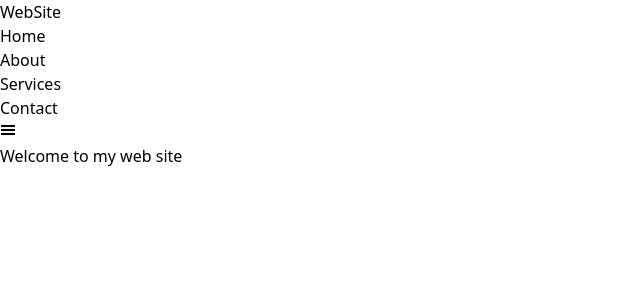
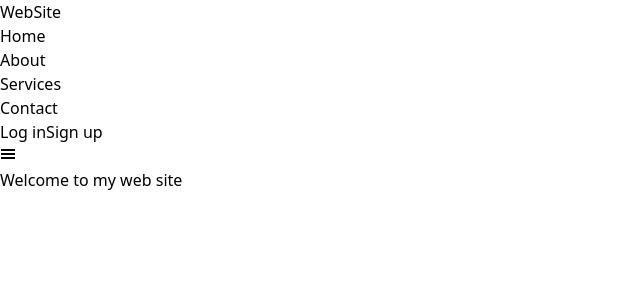
Before and after one commit to elhadjtall/SITE_AGENCE, a React (Vite) app in the folder frontend/: page / in a window 1280 px wide. Shown: the top 300 px of the page, without its empty margins (0-640 px from the left). Built offline with nearby package versions, Linux system fonts and the light colour scheme.

Commit message:
Ajout du sign et login

```diff
--- a/frontend/src/App.jsx
+++ b/frontend/src/App.jsx
@@ -1,6 +1,7 @@
 import React from 'react';
 import NavItems from './components/NavItems';
 import { Outlet } from 'react-router-dom';
+import Header from './components/Header';
 
 const App = () => {
   return (
--- a/frontend/src/components/Header.jsx
+++ b/frontend/src/components/Header.jsx
@@ -1,42 +1,12 @@
-// import React from "react";
-// import { Link } from "react-router-dom";
+import React from 'react';
+import { Link } from 'react-router-dom';
 
-// const Header = () => {
-//   return (
-//     <nav style={styles.nav}>
-//       <ul style={styles.ul}>
-//         <li style={styles.li}>
-//           <Link to="/" style={styles.link}>Accueil</Link>
-//         </li>
-//         <li style={styles.li}>
-//           <Link to="/add" style={styles.link}>Ajouter un Immeuble</Link>
-//         </li>
-//         <li style={styles.li}>
-//           <Link to="/view" style={styles.link}>Voir les Immeubles</Link>
-//         </li>
-//       </ul>
-//     </nav>
-//   );
-// };
+const Header = () => {
+  return (
+    <div>
+      Header
+    </div>
+  )
+}
 
-// const styles = {
-//   nav: {
-//     backgroundColor: "#333",
-//     padding: "10px",
-//   },
-//   ul: {
-//     display: "flex",
-//     listStyle: "none",
-//     margin: 0,
-//     padding: 0,
-//   },
-//   li: {
-//     margin: "0 15px",
-//   },
-//   link: {
-//     color: "#fff",
-//     textDecoration: "none",
-//   },
-// };
-
-// export default Header;
+export default Header
--- a/frontend/src/components/NavItems.jsx
+++ b/frontend/src/components/NavItems.jsx
@@ -62,6 +62,10 @@ const NavItems = () => {
                         </Link>
                         </ul>
                     </div>
+                    <div className="lg:flex md:flex lg: flex-1 items center justify-between font-normal ">
+                        <Link to='/login'>Log in</Link>
+                        <Link to='/signup'>Sign up</Link>
+                    </div>
                 </div>
                 {/* ajout */}
                 <div>
```
